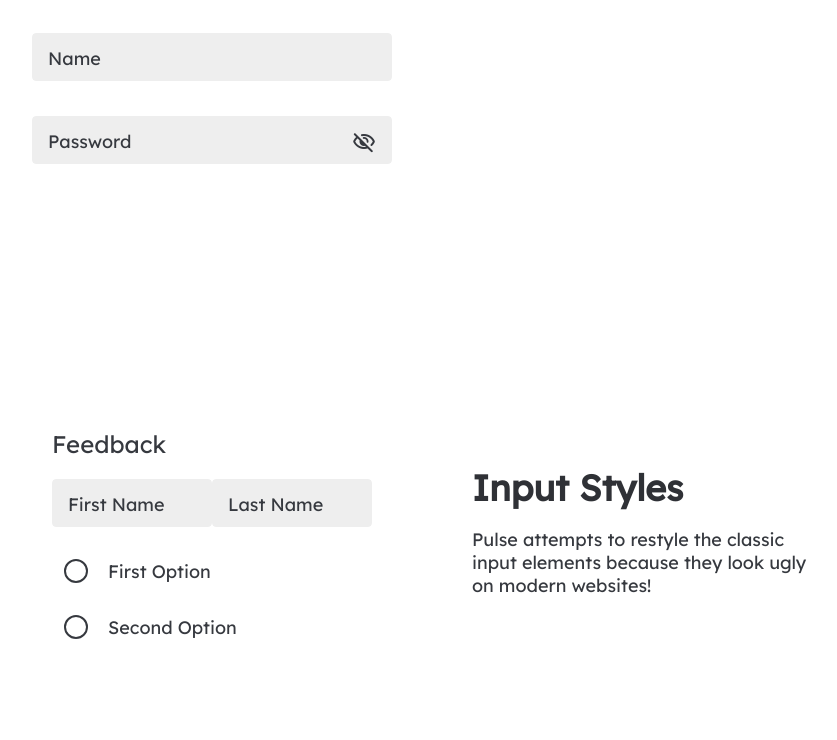
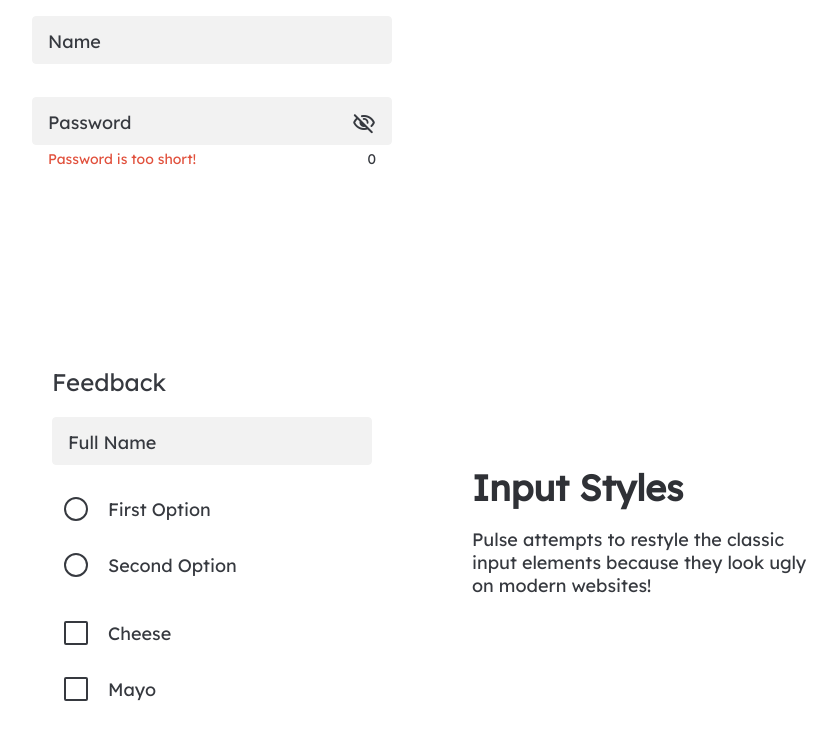
Before and after one commit to PulseUI/pulseui.github.io, a plain HTML site: page index.html in a window 1280 px wide. Shown: the part 1020-1760 px from the top of the page, without its empty margins (208-1045 px from the left). Drawn offline with nearby package versions, Linux system fonts and the light colour scheme.

Commit message:
added checkboxes

```diff
--- a/index.html
+++ b/index.html
@@ -67,11 +67,17 @@
             <input type="text" required>
             <label>Name</label>
           </div>
-          <div class="text" x-data="{ visible: false }">
-            <span :class="icon" x-text="(visible) ? 'visibility' : 'visibility_off'"
-              @click="visible = !visible">visibility</span>
-            <input :type="(visible) ? 'text' : 'password'" required>
-            <label>Password</label>
+          <div class="text-wrapper" x-data="{ visible: false, password: '' }">
+            <div class="text">
+              <span :class="icon" x-text="(visible) ? 'visibility' : 'visibility_off'"
+                @click="visible = !visible">visibility</span>
+              <input :type="(visible) ? 'text' : 'password'" x-model="password" required>
+              <label>Password</label>
+            </div>
+            <div class="info">
+              <span class="error" :class="{ 'red': password.length < 8 }" x-text="(password.length < 8) ? 'Password is too short!' : 'Good password!'"></span>
+              <span class="counter" x-text="password.length"></span>
+            </div>
           </div>
         </span>
         <span class="read">
@@ -88,11 +94,7 @@
             <div class="form-group row">
               <div class="text">
                 <input type="text" required>
-                <label>First Name</label>
-              </div>
-              <div class="text">
-                <input type="text" required>
-                <label>Last Name</label>
+                <label>Full Name</label>
               </div>
             </div>
             <div class="form-group column">
@@ -117,6 +119,30 @@
                 </span>
               </div>
             </div>
+            <div class="form-group column">
+              <div class="checkboxes">
+                <span class="checkbox">
+                  <input type="checkbox" onclick="toggle(this)">
+                  <div class="check">
+                    <svg class="checkmark" viewBox="-4 -4 32 32">
+                      <path class="tick" fill="none" d="M1.73,12.91 8.1,19.28 22.79,4.59"/>
+                    </svg>
+                    <div class="touch"></div>
+                  </div>
+                  <label>Cheese</label>
+                </span>
+                <span class="checkbox">
+                  <input type="checkbox" onclick="toggle(this)">
+                  <div class="check">
+                    <svg class="checkmark" viewBox="-4 -4 32 32">
+                      <path class="tick" fill="none" d="M1.73,12.91 8.1,19.28 22.79,4.59"/>
+                    </svg>
+                    <div class="touch"></div>
+                  </div>
+                  <label>Mayo</label>
+                </span>
+              </div>
+            </div>
           </form>
         </span>
         <span class="read">
--- a/pulse.css
+++ b/pulse.css
@@ -26,6 +26,14 @@
   --bg-color-weak: var(--dark);
    --nav-color: var(--darkest);
   --nav-bg-color: var(--lightest);
+}
+
+.blue {
+  color: var(--blue);
+}
+
+.red {
+  color: var(--red);
 }
 
 :root {
@@ -159,7 +167,7 @@
   margin-top: -10px;
   margin-left: -10px;
   opacity: 0;
-  background: rgba(0,0,0,0.2);
+  background-color: rgba(0,0,0,0.2);
   -webkit-transition: all 0.7s ease-out;
   transition: all 0.7s ease-out;
   transition-property: transform, opacity, -webkit-transform;
@@ -174,8 +182,13 @@
   height: 48px;
   box-sizing: border-box;
   color: var(--color-strong);
-  background: var(--bg-color-weak);
+  background-color: var(--bg-color-soft);
   border-radius: 4px;
+  transition: background-color 0.2s linear;
+}
+
+input[type=text]:focus, input[type=password]:focus {
+  background-color: var(--bg-color-weak);
 }
 
 .material-symbols-rounded + input {
@@ -185,6 +198,8 @@
 .wrapper {
   overflow: hidden;
 }
+
+/* configure later */
 
 .text {
   position: relative;
@@ -201,10 +216,10 @@
   z-index: 1;
   right: 0;
   width: 0;
-  bottom: 0;
-  background: var(--accent);
+  top: 46px;
+  background-color: var(--accent);
   height: 2px;
-  border-radius: 1px;
+  border-radius: 0;
   transition-property: width;
   transition-duration: 0.2s;
   transition-timing-function: ease-out;
@@ -239,6 +254,33 @@
   border-radius: 0;
   z-index: 1;
   cursor: pointer;
+}
+
+.text-wrapper {
+  position: relative;
+  width: 100%;
+  height: auto;
+}
+
+.text-wrapper .error {
+  position: relative;
+  margin: 0 0 0 16px;
+  font-size: 14px;
+}
+
+.text-wrapper .info {
+  position: relative;
+  display: flex;
+  flex-direction: row;
+  justify-content: space-between;
+  align-items: center;
+}
+
+.text-wrapper .counter {
+  position: relative;
+  margin: 0 16px 0 0;
+  color: var(--color);
+  font-size: 14px;
 }
 
 input[type=text] + label, input[type=password] + label {
@@ -356,6 +398,90 @@
   height: 48px;
 }
 
+.checkboxes {
+  position: relative;
+  display: flex;
+  flex-direction: column;
+  width: 100%;
+}
+
+.checkboxes .checkbox {
+  margin: 8px 0 0 0;
+}
+
+.checkboxes .checkbox:first-child {
+  margin: 0;
+}
+
+.checkbox {
+  position: relative;
+  display: flex;
+  flex-direction: row;
+  justify-content: start;
+  align-items: center;
+}
+
+.checkbox label {
+  margin: 0 0 0 8px;
+}
+
+input[type=checkbox] {
+  position: relative;
+  display: flex;
+  margin: 0;
+  width: 48px;
+  height: 48px;
+  opacity: 0;
+  cursor: pointer;
+}
+
+.check {
+  position: absolute;
+  top: 12px;
+  left: 12px;
+  width: 24px;
+  height: 24px;
+  border-width: 2px;
+  border-color: var(--color);
+  border-style: solid;
+  border-radius: 2px;
+  box-sizing: border-box;
+  pointer-events: none;
+  transition: all 0.1s linear;
+}
+
+input[type=checkbox]:checked + .check {
+  background-color: var(--accent);
+  border-color: var(--accent);
+}
+
+.checkmark {
+  position: relative;
+  width: 20px;
+  height: 20px;
+}
+
+input[type=checkbox]:checked + .check .checkmark {
+  position: absolute;
+  width: 20px;
+  height: 20px;
+}
+
+.checkmark .tick {
+  position: absolute;
+  stroke: var(--lightest);
+  stroke-width: 3px;
+  stroke-dashoffset: 30;
+  stroke-dasharray: 30;
+  stroke-linecap: round;
+  stroke-linejoin: round;
+  transition: all 0.1s linear;
+}
+
+input[type=checkbox]:checked + .check .checkmark .tick {
+  stroke-dashoffset: 0;
+}
+
 form {
   position: relative;
   display: block;
--- a/script.js
+++ b/script.js
@@ -48,4 +48,8 @@
   e.checked = true
 }
 
+function toggle(e) {
+  console.log(e)
+}
+
 ripple()
--- a/style.css
+++ b/style.css
@@ -77,9 +77,13 @@
   opacity: 0.75;
 }
 
-#navigation input {
+#navigation input[type=text] {
   color: var(--bg-color);
-  background: var(--color);
+  background: var(--color-hard);
+}
+
+#navigation input[type=text]:focus {
+  background-color: var(--color);
 }
 
 #navigation label {
```
